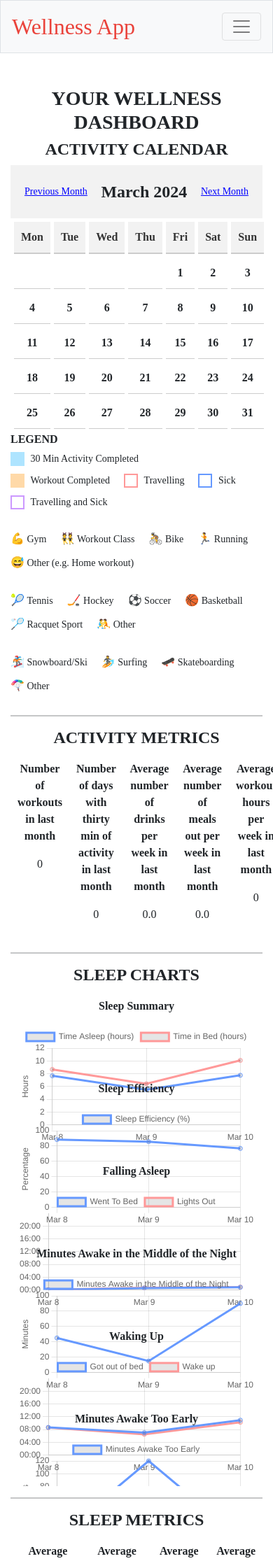
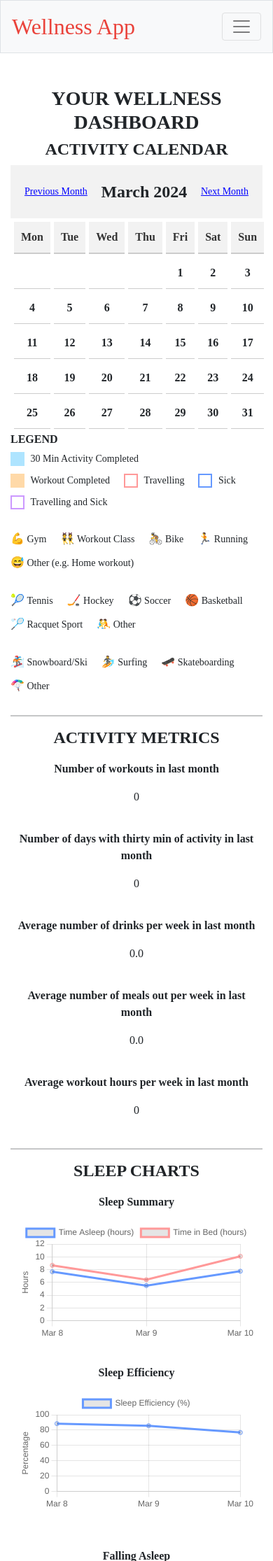
Before and after one commit to colin-raaen/thrive-track, a Flask app: page / in a window 390 px wide. Shown: the top 2231 px of the page at 70% size. Run offline with Flask 3, Linux system fonts and the light colour scheme; a user stored in the database is signed in; some libraries are stand-ins or nearby versions.

Commit message:
March 10, 2024: index.html improvement to mobile styling for graphs and metrics to prevent overlap

```diff
--- a/static/styles.css
+++ b/static/styles.css
@@ -379,6 +379,19 @@ td.hidden-history-column, td.hidden-wellness-type-column {
         font-size: 14px;
     }
 
+    /* styling for positioning workout emojis */
+    .workout-emoji-container {
+        font-size: 15px;
+        position: absolute;
+        top: 10px;
+        right: 10px;
+    }
+
+    /* Activity Stats row cell styles */
+    .activity-stats-row {
+        flex-direction: column;
+    }
+
     .chart-grid {
         display: flex;
         flex-wrap: wrap;
@@ -389,7 +402,7 @@ td.hidden-history-column, td.hidden-wellness-type-column {
         padding: 10px;
         box-sizing: border-box;
         height: 0;
-        padding-bottom: 30%; /* Used to fix formatting of "Falling Asleep" title overlap */
+        padding-bottom: 65%; /* provide spacing between graps to prevent overlap */
     }
 
     .chart-container-right {
@@ -397,6 +410,11 @@ td.hidden-history-column, td.hidden-wellness-type-column {
         padding: 10px;
         box-sizing: border-box;
         height: 0;
-        padding-bottom: 30%;
+        padding-bottom: 70%;
+    }
+
+    /* Sleep Stats row cell styles */
+    .sleep-stats-row {
+        flex-direction: column;
     }
 }
--- a/templates/index.html
+++ b/templates/index.html
@@ -311,8 +311,6 @@
             return `${year}-${month}-${day}`; // return date in correct format
         });
 
-        console.log(formattedLabels);
-
         // Sleep length and time in bed graph using Chart.js
         var ctx = document.getElementById('sleepGraph').getContext('2d');
         new Chart(ctx, {
```
Also changed, not shown: project.db, 1 other file.
